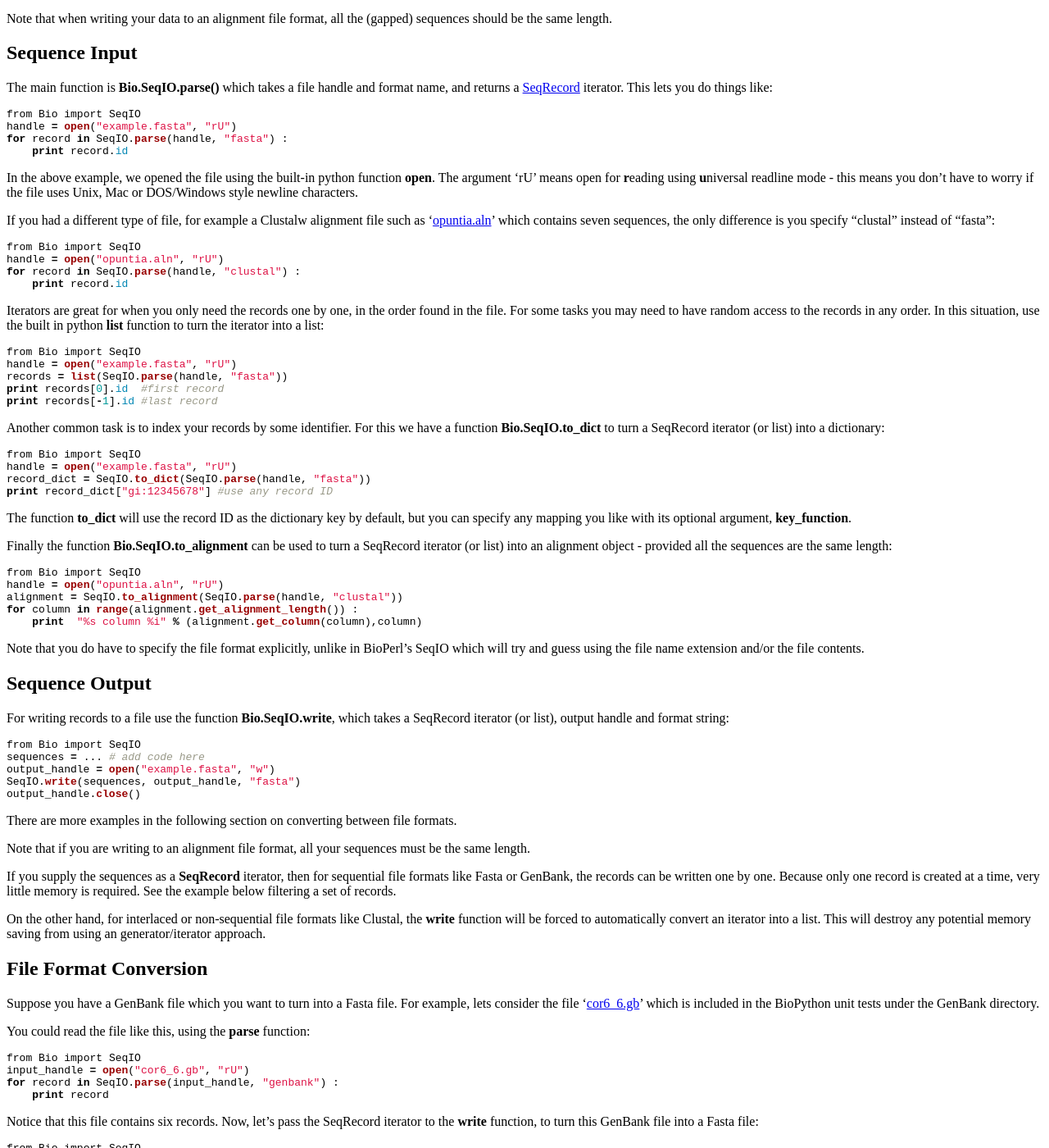
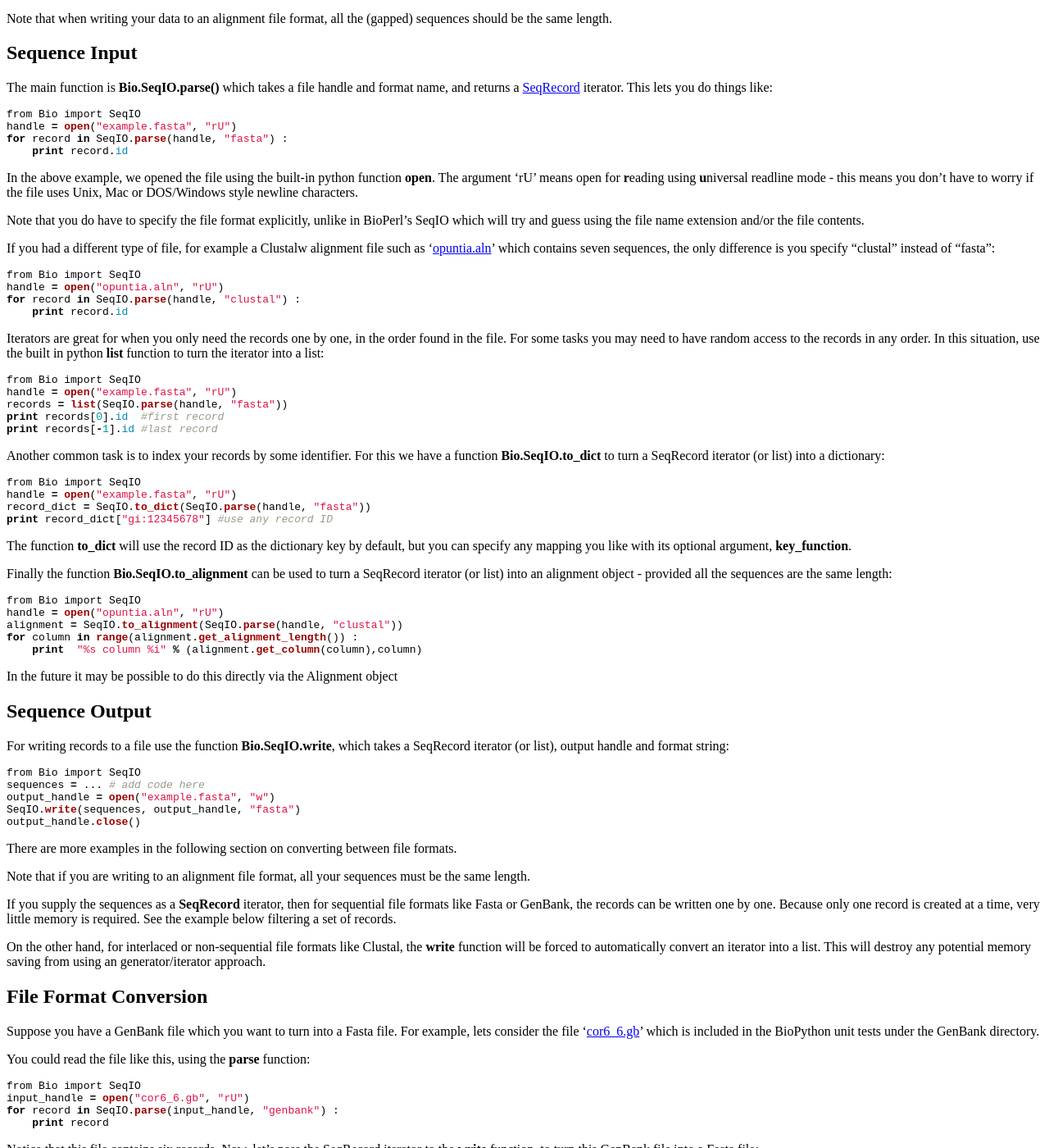
Before and after one commit to biopython/biopython.github.io, a Jekyll site: the page built from wiki/SeqIO.md, in a window 1280 px wide and 1400 px high, scrolled down 766 px. Shown: the whole window at 82% size. Built offline with Jekyll 4.4.1, drawn with Linux system fonts in a browser that asks for light colours.

Commit message:
rearrangment

````diff
--- a/wiki/SeqIO.md
+++ b/wiki/SeqIO.md
@@ -84,6 +84,10 @@ function **open**. The argument 'rU' means open for **r**eading using
 **u**niversal readline mode - this means you don't have to worry if the
 file uses Unix, Mac or DOS/Windows style newline characters.
 
+Note that you do have to specify the file format explicitly, unlike in
+BioPerl's SeqIO which will try and guess using the file name extension
+and/or the file contents.
+
 If you had a different type of file, for example a Clustalw alignment
 file such as
 '[opuntia.aln](http://cvs.biopython.org/cgi-bin/viewcvs/viewcvs.cgi/*checkout*/biopython/Tests/Clustalw/opuntia.aln?rev=HEAD&cvsroot=biopython&content-type=text/plain)'
@@ -137,9 +141,8 @@ for column in range(alignment.get_alignment_length()) :
     print  "%s column %i" % (alignment.get_column(column),column)
 ```
 
-Note that you do have to specify the file format explicitly, unlike in
-BioPerl's SeqIO which will try and guess using the file name extension
-and/or the file contents.
+In the future it may be possible to do this directly via the Alignment
+object
 
 Sequence Output
 ---------------
````
Also changed, not shown: 1 other file.
